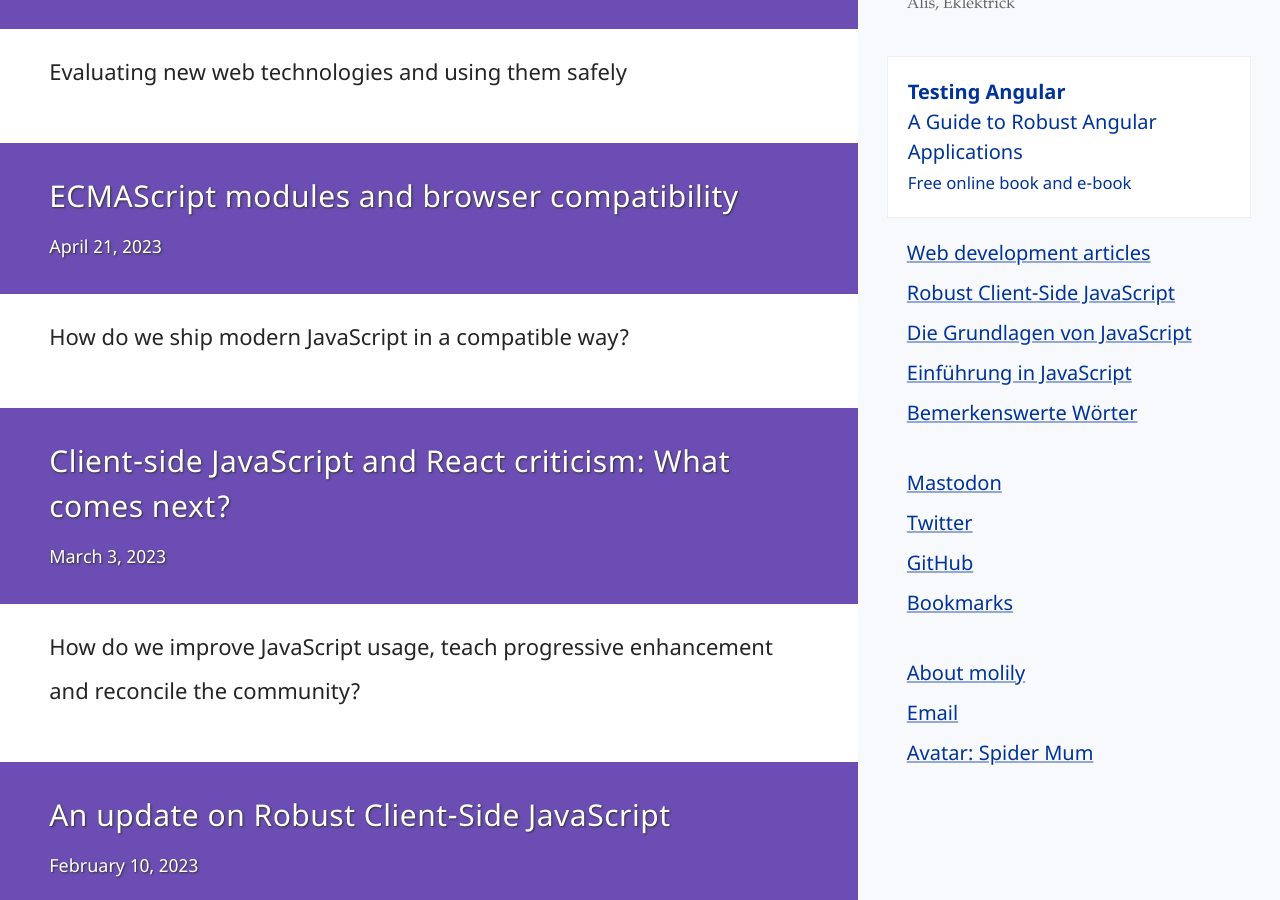
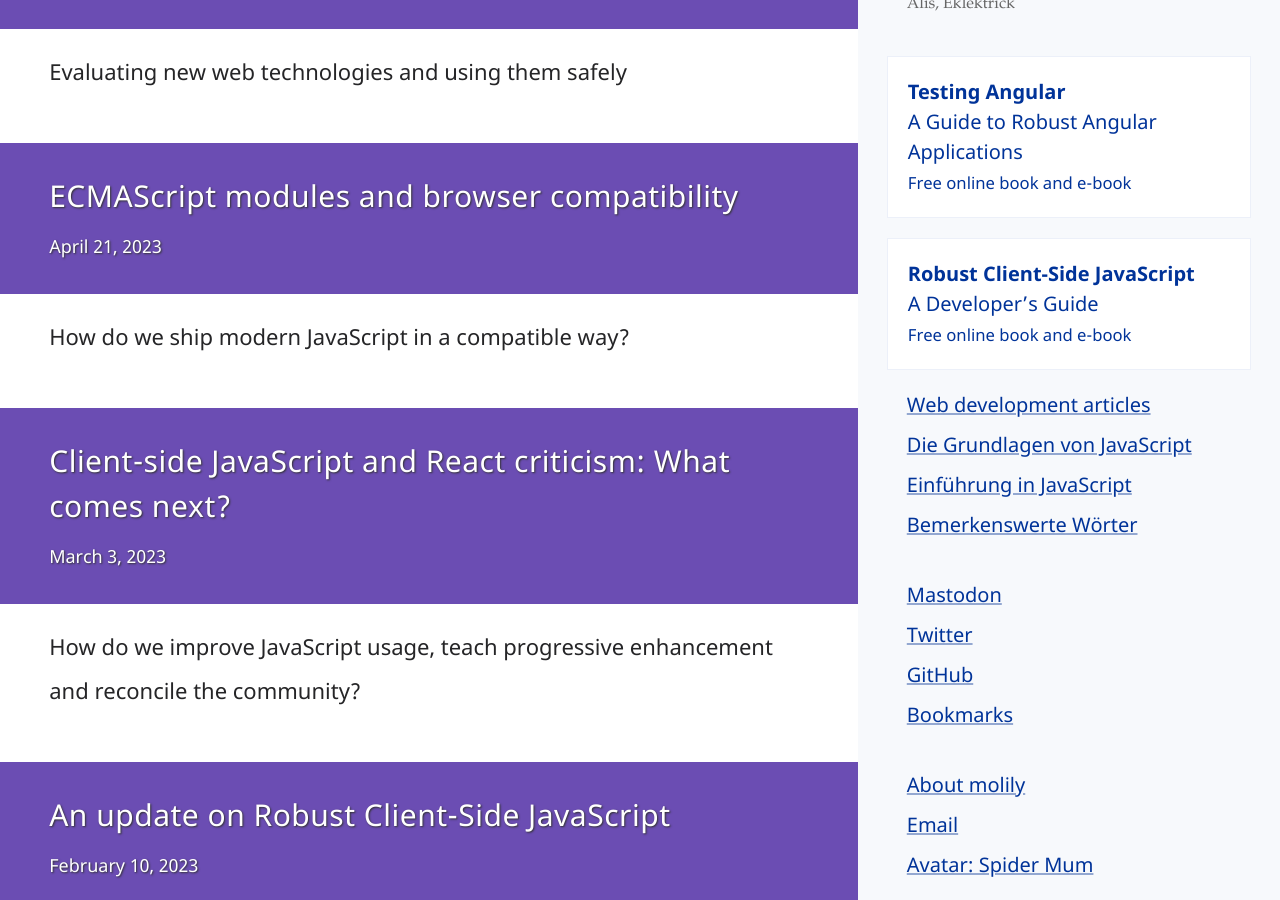
Before and after one commit to molily/molily.de, a Jekyll site: the page built from index.html, in a window 1280 px wide and 900 px high, scrolled down 482 px. Built offline with Jekyll 4.4.1, drawn with Linux system fonts in a browser that asks for light colours.

Commit message:
special link

```diff
--- a/_includes/sidebar.html
+++ b/_includes/sidebar.html
@@ -31,9 +31,16 @@
       </a>
     </p>
 
+    <p class="sidebar-special-link">
+      <a href="/robust-javascript/">
+        <strong>Robust Client-Side JavaScript</strong><br>
+        A Developer’s Guide<br>
+        <small>Free online book and e-book</small>
+      </a>
+    </p>
+
     <ul class="sidebar-links">
       <li><a href="/artikel/">Web development articles</a></li>
-      <li><a href="/robust-javascript/">Robust Client-Side JavaScript</a></li>
       <li><a href="/javascript-core/2/" lang="de" hreflang="de">Die Grundlagen von JavaScript</a></li>
       <li><a href="/js/" lang="de" hreflang="de">Einführung in JavaScript</a></li>
       <li><a href="/lit-woerter/" lang="de" hreflang="de">Bemerkenswerte Wörter</a></li>
```
